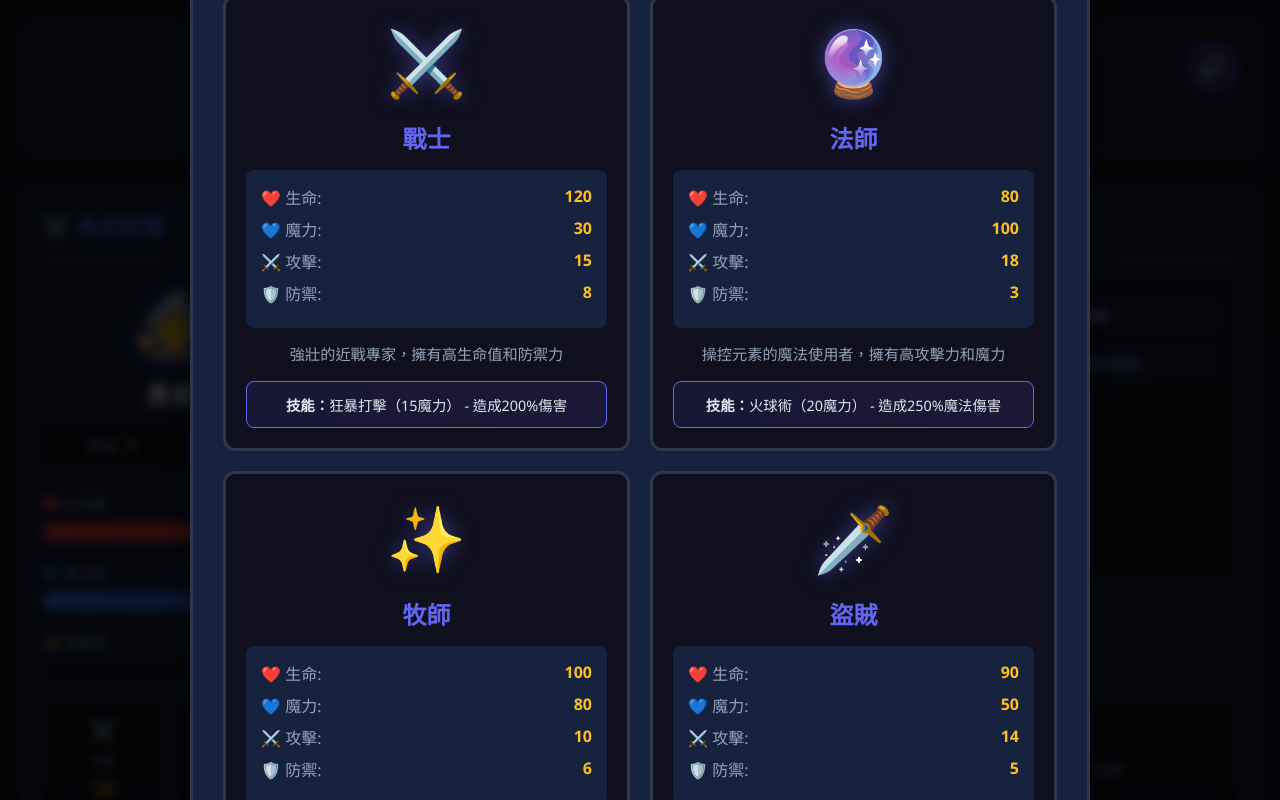
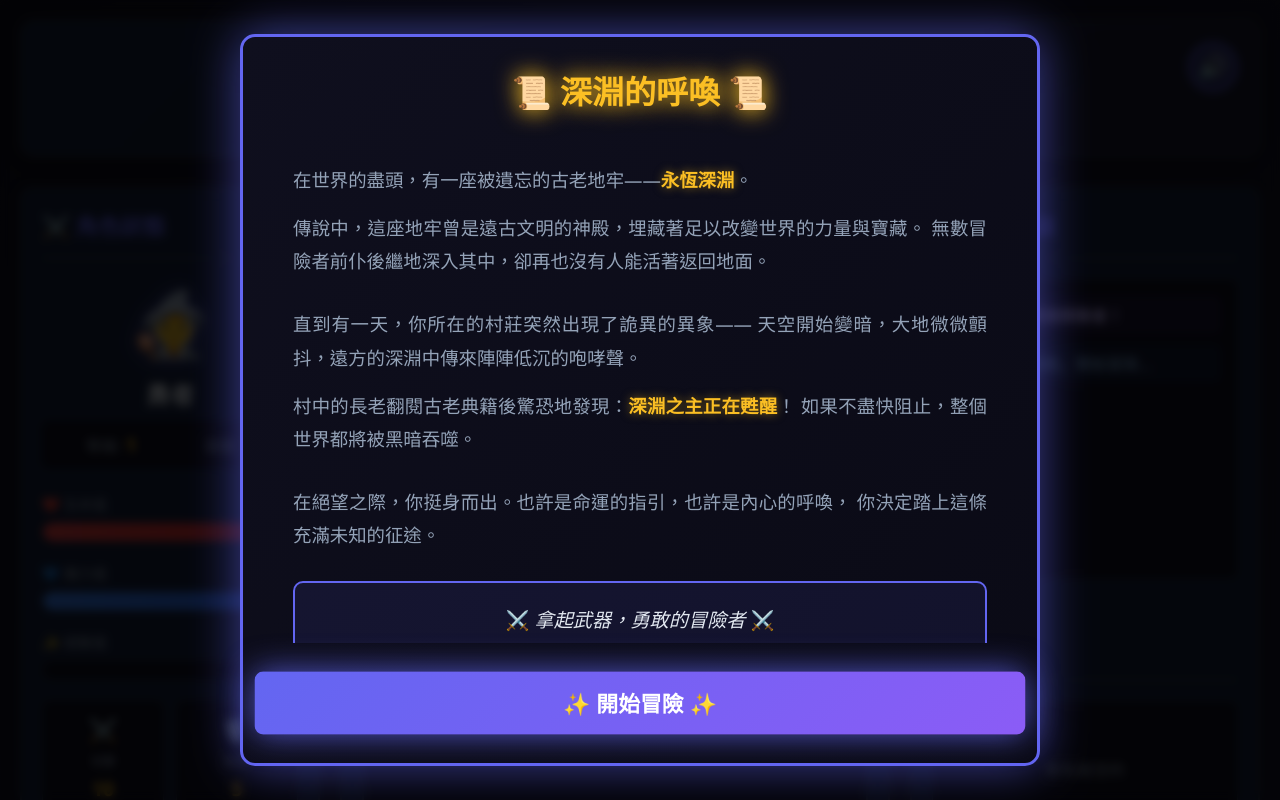
Before and after one commit to RellotK/my-website, a plain HTML site: page Roguelike Game/index.html in a window 1280 px wide. Shown: the top 800 px of the page. Drawn offline with Linux system fonts and the light colour scheme.

Commit message:
Add files via upload

```diff
--- a/Roguelike Game/game.js
+++ b/Roguelike Game/game.js
@@ -728,13 +728,19 @@ function initGame() {
     setupEventListeners();
     setupEquipmentSlots();
     setupMusicControl();
-    showClassSelection();
+    showPrologue();
 }
 
 function setupEventListeners() {
     document.getElementById('newGameBtn').addEventListener('click', startNewGame);
     document.getElementById('nextLevelBtn').addEventListener('click', nextLevel);
     document.getElementById('healBtn').addEventListener('click', healPlayer);
+
+    // 開場劇情按鈕
+    document.getElementById('startAdventureBtn').addEventListener('click', () => {
+        document.getElementById('prologueModal').style.display = 'none';
+        showClassSelection();
+    });
     document.getElementById('attackBtn').addEventListener('click', () => playerBattleAction('attack'));
     document.getElementById('defendBtn').addEventListener('click', () => playerBattleAction('defend'));
     document.getElementById('fleeBtn').addEventListener('click', () => playerBattleAction('flee'));
@@ -774,6 +780,11 @@ function setupEventListeners() {
     });
 
     gameState.sellMode = false;
+}
+
+// 顯示開場劇情
+function showPrologue() {
+    document.getElementById('prologueModal').style.display = 'flex';
 }
 
 // 顯示職業選擇
@@ -1155,9 +1166,11 @@ function pickupItem(item) {
         // 裝備物品
         gameState.player.inventory.push({...item});
         addLog(`已放入背包`, 'info');
+        console.log('物品已加入背包:', item.name, '背包數量:', gameState.player.inventory.length);
     }
 
     updateUI();
+    updateInventoryDisplay();
 }
 
 function equipItem(item, fromInventory = false) {
@@ -1455,6 +1468,7 @@ function winBattle() {
             addBattleLog(`💎 ${enemy.name} 掉落了 ${getRarityColor(loot.rarity)}${loot.name}！`, 'success');
             gameState.player.inventory.push({...loot});
             addLog(`📦 ${loot.name} 已放入背包`, 'success');
+            console.log('戰利品已加入背包:', loot.name, '背包數量:', gameState.player.inventory.length);
             // 立即更新背包顯示
             updateInventoryDisplay();
         }
@@ -1865,12 +1879,14 @@ function updateUI() {
     document.getElementById('playerGold').textContent = player.gold;
     document.getElementById('playerCrit').textContent = `${Math.floor(player.critChance * 100)}%`;
 
-    // 更新技能按鈕文字
+    // 更新技能按鈕文字（如果存在）
     if (classData) {
         const skillBtn = document.getElementById('skillBtn');
-        const mpCost = classData.mpCost || 0;
-        skillBtn.textContent = `✨ ${classData.skillName} (${mpCost})`;
-        skillBtn.disabled = player.mp < mpCost;
+        if (skillBtn) {
+            const mpCost = classData.mpCost || 0;
+            skillBtn.textContent = `✨ ${classData.skillName} (${mpCost})`;
+            skillBtn.disabled = player.mp < mpCost;
+        }
     }
 
     updateInventoryDisplay();
@@ -1980,6 +1996,8 @@ function setupEquipmentSlots() {
 function updateInventoryDisplay() {
     const inventory = document.getElementById('inventory');
     const items = gameState.player.inventory;
+
+    console.log('更新背包顯示，物品數量:', items.length, items);
 
     if (items.length === 0) {
         inventory.innerHTML = '<div class="empty-inventory">背包是空的</div>';
--- a/Roguelike Game/index.html
+++ b/Roguelike Game/index.html
@@ -237,8 +237,51 @@
             </div>
         </div>
 
+        <!-- 開場劇情模態框 -->
+        <div class="modal" id="prologueModal" style="display: flex;">
+            <div class="modal-content prologue-modal">
+                <h2>📜 深淵的呼喚 📜</h2>
+                <div class="prologue-content">
+                    <div class="prologue-chapter">
+                        <p class="prologue-text">
+                            在世界的盡頭，有一座被遺忘的古老地牢——<strong class="highlight">永恆深淵</strong>。
+                        </p>
+                        <p class="prologue-text">
+                            傳說中，這座地牢曾是遠古文明的神殿，埋藏著足以改變世界的力量與寶藏。
+                            無數冒險者前仆後繼地深入其中，卻再也沒有人能活著返回地面。
+                        </p>
+                    </div>
+
+                    <div class="prologue-chapter">
+                        <p class="prologue-text">
+                            直到有一天，你所在的村莊突然出現了詭異的異象——
+                            天空開始變暗，大地微微顫抖，遠方的深淵中傳來陣陣低沉的咆哮聲。
+                        </p>
+                        <p class="prologue-text">
+                            村中的長老翻閱古老典籍後驚恐地發現：<strong class="highlight">深淵之主正在甦醒</strong>！
+                            如果不盡快阻止，整個世界都將被黑暗吞噬。
+                        </p>
+                    </div>
+
+                    <div class="prologue-chapter">
+                        <p class="prologue-text">
+                            在絕望之際，你挺身而出。也許是命運的指引，也許是內心的呼喚，
+                            你決定踏上這條充滿未知的征途。
+                        </p>
+                        <p class="prologue-text final-words">
+                            ⚔️ <em>拿起武器，勇敢的冒險者</em> ⚔️<br>
+                            <em>深入黑暗，揭開真相，拯救世界於水火之中！</em>
+                        </p>
+                    </div>
+                </div>
+                <button class="btn btn-primary btn-large" id="startAdventureBtn">
+                    ✨ 開始冒險 ✨
+                </button>
+            </div>
+        </div>
+
         <!-- 職業選擇模態框 -->
-        <div class="modal" id="classSelectModal" style="display: flex;">
+        <div class="modal" id="classSelectModal" style="display: none;">
             <div class="modal-content class-select-modal">
                 <h2>🎭 選擇你的職業</h2>
                 <p class="class-select-subtitle">選擇一個職業開始你的冒險旅程</p>
--- a/Roguelike Game/style.css
+++ b/Roguelike Game/style.css
@@ -913,6 +913,116 @@ body {
 }
 
 /* ========================================
+   開場劇情
+   ======================================== */
+
+.prologue-modal {
+    max-width: 800px;
+    background: linear-gradient(135deg, var(--darker-bg) 0%, #0a0a15 100%);
+    border: 3px solid var(--primary-color);
+    box-shadow: 0 0 50px rgba(99, 102, 241, 0.6);
+    animation: fadeIn 1s ease-in;
+}
+
+.prologue-modal h2 {
+    text-align: center;
+    font-size: 2em;
+    margin-bottom: 30px;
+    color: var(--gold-color);
+    text-shadow: 0 0 20px rgba(251, 191, 36, 0.8);
+    animation: glow 2s ease-in-out infinite alternate;
+}
+
+@keyframes glow {
+    from {
+        text-shadow: 0 0 20px rgba(251, 191, 36, 0.8);
+    }
+    to {
+        text-shadow: 0 0 30px rgba(251, 191, 36, 1), 0 0 40px rgba(251, 191, 36, 0.6);
+    }
+}
+
+.prologue-content {
+    max-height: 500px;
+    overflow-y: auto;
+    padding: 20px;
+    margin-bottom: 30px;
+}
+
+.prologue-chapter {
+    margin-bottom: 30px;
+    animation: slideIn 0.8s ease-out;
+}
+
+@keyframes slideIn {
+    from {
+        opacity: 0;
+        transform: translateY(20px);
+    }
+    to {
+        opacity: 1;
+        transform: translateY(0);
+    }
+}
+
+.prologue-text {
+    font-size: 1.15em;
+    line-height: 1.8;
+    color: var(--text-secondary);
+    margin-bottom: 15px;
+    text-align: justify;
+}
+
+.prologue-text .highlight {
+    color: var(--gold-color);
+    font-weight: bold;
+    text-shadow: 0 0 10px rgba(251, 191, 36, 0.5);
+}
+
+.prologue-text.final-words {
+    text-align: center;
+    font-size: 1.2em;
+    color: var(--primary-color);
+    margin-top: 30px;
+    padding: 20px;
+    background: rgba(99, 102, 241, 0.1);
+    border-radius: 10px;
+    border: 2px solid var(--primary-color);
+}
+
+.prologue-text.final-words em {
+    color: var(--text-primary);
+    font-style: italic;
+}
+
+#startAdventureBtn {
+    width: 100%;
+    font-size: 1.3em;
+    padding: 15px;
+    animation: pulse 2s ease-in-out infinite;
+}
+
+@keyframes pulse {
+    0%, 100% {
+        transform: scale(1);
+        box-shadow: 0 0 20px rgba(99, 102, 241, 0.5);
+    }
+    50% {
+        transform: scale(1.05);
+        box-shadow: 0 0 30px rgba(99, 102, 241, 0.8);
+    }
+}
+
+@keyframes fadeIn {
+    from {
+        opacity: 0;
+    }
+    to {
+        opacity: 1;
+    }
+}
+
+/* ========================================
    職業選擇
    ======================================== */
 
```
